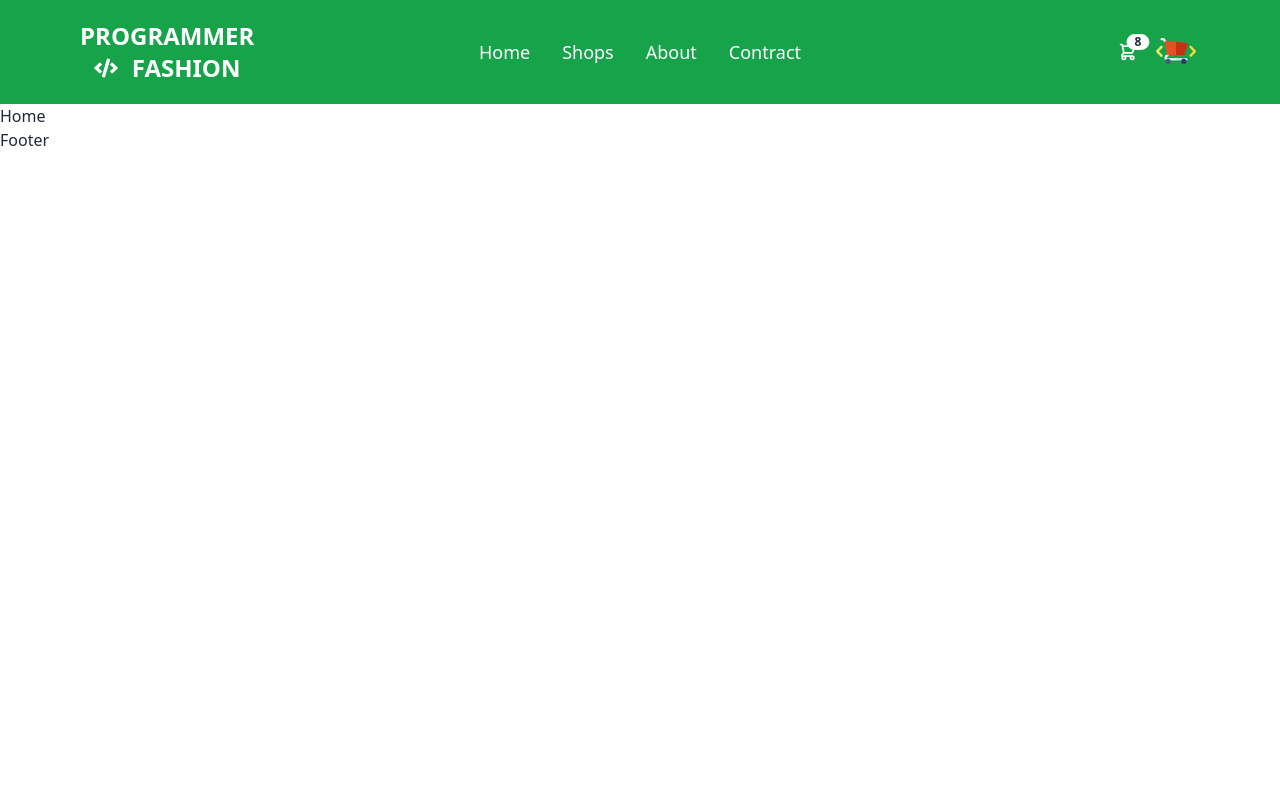
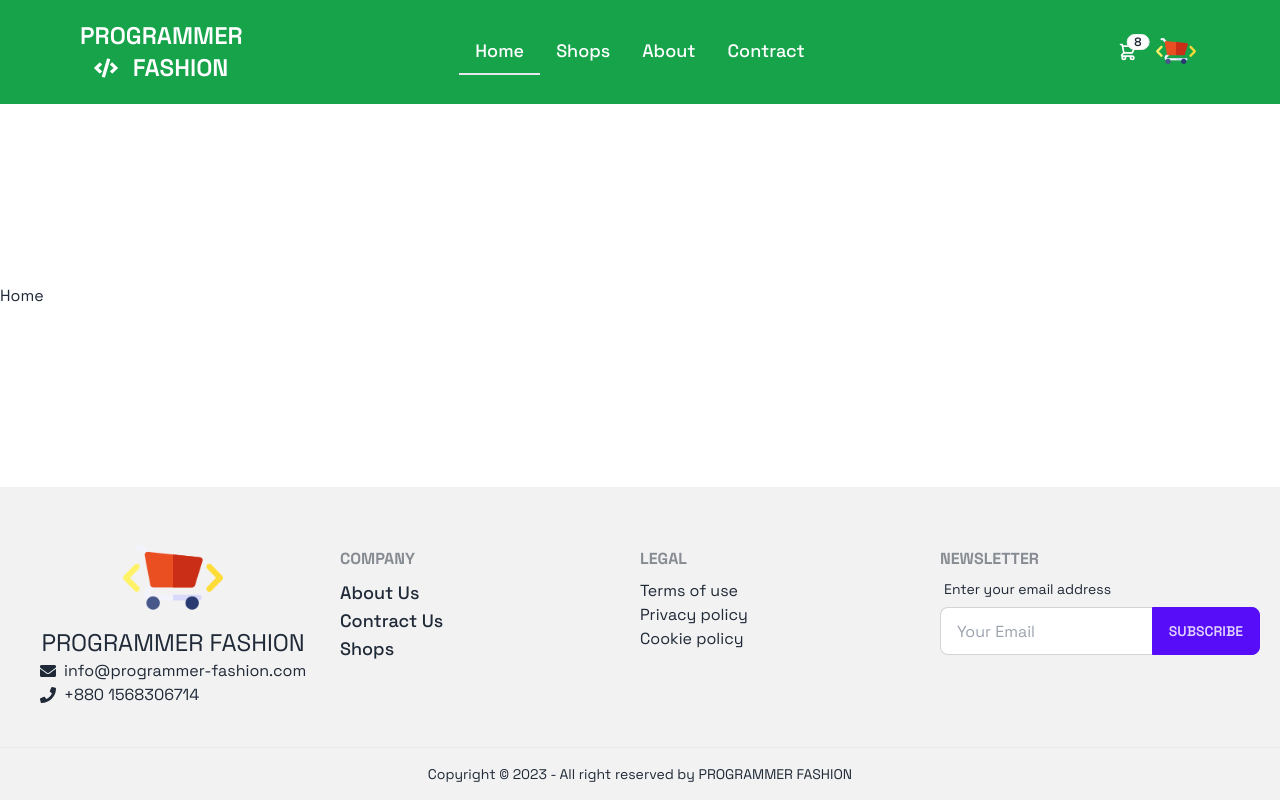
Before and after one commit to mfarhadattari/fashion-man-client, a React (Vite) app: page / in a window 1280 px wide. Built offline with nearby package versions, Linux system fonts and the light colour scheme.

Commit message:
Footer section complete

```diff
--- a/package.json
+++ b/package.json
@@ -10,10 +10,14 @@
     "preview": "vite preview"
   },
   "dependencies": {
+    "localforage": "^1.10.0",
+    "match-sorter": "^6.3.1",
+    "moment": "^2.29.4",
     "react": "^18.2.0",
     "react-dom": "^18.2.0",
     "react-icons": "^4.10.1",
-    "react-router-dom": "^6.14.1"
+    "react-router-dom": "^6.14.1",
+    "sort-by": "^1.2.0"
   },
   "devDependencies": {
     "@types/react": "^18.0.37",
--- a/src/components/NavLink.jsx
+++ b/src/components/NavLink.jsx
@@ -1,9 +1,13 @@
-import { Link } from "react-router-dom";
+import { Link, useLocation } from "react-router-dom";
 
 const NavLink = ({ to, children }) => {
+  const isActive = useLocation().pathname == to;
+  // console.log(isActive, useLocation().pathname);
   return (
     <li className="font-medium text-lg list-none">
-      <Link to={to}>{children}</Link>
+      <Link to={to} className={isActive ? "border-b-2 rounded-none" : ""}>
+        {children}
+      </Link>
     </li>
   );
 };
--- a/src/index.css
+++ b/src/index.css
@@ -1,3 +1,4 @@
+@import url('https://fonts.googleapis.com/css2?family=Poppins:wght@100;200;300;400;500;600;700;800;900&family=Space+Grotesk:wght@300;400;500;600;700&display=swap');
 @tailwind base;
 @tailwind components;
 @tailwind utilities;
--- a/src/layout/MainLayout.jsx
+++ b/src/layout/MainLayout.jsx
@@ -1,11 +1,12 @@
 import { Outlet } from "react-router-dom";
 import NavigationBar from "../pages/Public/Shared/NavigationBar";
+import Footer from "../pages/Public/Shared/Footer";
 const MainLayout = () => {
   return (
-    <div>
+    <div className="min-h-screen flex flex-col justify-between max-w-7xl mx-auto font-space-grotesk">
       <NavigationBar></NavigationBar>
       <Outlet></Outlet>
-      <footer>Footer</footer>
+      <Footer></Footer>
     </div>
   );
 };
--- /dev/null
+++ b/src/pages/Public/Shared/Footer.jsx
@@ -0,0 +1,65 @@
+import moment from "moment/moment";
+import { FaEnvelope, FaPhone } from "react-icons/fa";
+import NavLink from "../../../components/NavLink";
+
+const Footer = () => {
+  return (
+    <footer className="bg-base-200">
+      <div className="p-10 text-base-content grid grid-cols-1 md:grid-cols-2 space-y-5 lg:grid-cols-4 justify-between">
+        <div className="w-fit flex flex-col items-center">
+          <img src="/icon.png" className="h-[100px] w-[100px]" alt="" />
+          <h1 className="text-2xl">PROGRAMMER FASHION</h1>
+          <div>
+            <p className="flex gap-2 items-center text-base">
+              <FaEnvelope></FaEnvelope>info@programmer-fashion.com
+            </p>
+            <p className="flex gap-2 items-center text-base">
+              <FaPhone></FaPhone>+880 1568306714
+            </p>
+          </div>
+        </div>
+        <div className="flex flex-col">
+          <span className="footer-title">Company</span>
+          <NavLink to="/about">About Us</NavLink>
+          <NavLink to="/contract">Contract Us</NavLink>
+          <NavLink to="/shops">Shops</NavLink>
+        </div>
+        <div className="flex flex-col">
+          <span className="footer-title">Legal</span>
+          <a className="link link-hover">Terms of use</a>
+          <a className="link link-hover">Privacy policy</a>
+          <a className="link link-hover">Cookie policy</a>
+        </div>
+        <div>
+          <span className="footer-title">Newsletter</span>
+          <form
+            className="form-control w-80"
+            onSubmit={(e) => e.preventDefault()}
+          >
+            <label className="label">
+              <span className="label-text">Enter your email address</span>
+            </label>
+            <div className="relative">
+              <input
+                type="text"
+                placeholder="Your Email"
+                className="input input-bordered w-full pr-16"
+              />
+              <button className="btn btn-primary absolute top-0 right-0 rounded-l-none">
+                Subscribe
+              </button>
+            </div>
+          </form>
+        </div>
+      </div>
+      <div className="footer footer-center p-4 text-base-content border-t">
+        <p>
+          Copyright © {moment().format("YYYY")} - All right reserved by
+          PROGRAMMER FASHION
+        </p>
+      </div>
+    </footer>
+  );
+};
+
+export default Footer;
--- a/src/pages/Public/Shared/NavigationBar.jsx
+++ b/src/pages/Public/Shared/NavigationBar.jsx
@@ -24,6 +24,7 @@
 
 const NavigationBar = () => {
   const { isDark } = useTheme();
+  const user = true;
   return (
     <nav
       className={`navbar p-5 md:px-20 items-center ${
@@ -42,21 +43,27 @@
             } `}
           >
             {navOptions.map((option) => (
-              <NavLink key={option.path} to={option.path}>{option.name}</NavLink>
+              <NavLink key={option.path} to={option.path}>
+                {option.name}
+              </NavLink>
             ))}
           </ul>
         </div>
         <a className="text-2xl font-semibold uppercase ">
           <div className="flex flex-col">
             <h1>Programmer</h1>
-            <h1 className="flex justify-evenly items-center"><FaCode></FaCode>Fashion</h1>
+            <h1 className="flex justify-evenly items-center">
+              <FaCode></FaCode>Fashion
+            </h1>
           </div>
         </a>
       </div>
       <div className="navbar-center hidden lg:flex">
         <ul className="menu menu-horizontal px-1">
           {navOptions.map((option) => (
-            <NavLink key={option.path} to={option.path}>{option.name}</NavLink>
+            <NavLink key={option.path} to={option.path}>
+              {option.name}
+            </NavLink>
           ))}
         </ul>
       </div>
@@ -94,12 +101,21 @@
               isDark ? "bg-slate-800" : "bg-green-500"
             }`}
           >
-            <div className="flex justify-between items-center">
-              <NavLink to="/profile">Profile</NavLink>
-              <ThemeToggle></ThemeToggle>
-            </div>
-            <NavLink to="orders">Orders</NavLink>
-            <button className="btn">Log Out</button>
+            {user ? (
+              <>
+                <div className="flex justify-between items-center">
+                  <NavLink to="/profile">Profile</NavLink>
+                  <ThemeToggle></ThemeToggle>
+                </div>
+                <NavLink to="orders">Orders</NavLink>
+                <button className="btn btn-sm mt-3 w-fit">Log Out</button>
+              </>
+            ) : (
+              <div className="flex justify-between items-center">
+                <NavLink to="/profile">Login</NavLink>
+                <ThemeToggle></ThemeToggle>
+              </div>
+            )}
           </ul>
         </div>
       </div>
--- a/tailwind.config.js
+++ b/tailwind.config.js
@@ -2,7 +2,12 @@
 export default {
   content: ["./index.html", "./src/**/*.{js,ts,jsx,tsx}"],
   theme: {
-    extend: {},
+    extend: {
+      fontFamily: {
+        "space-grotesk": ["Space Grotesk", "sans-serif"],
+        poppins: ["Poppins", "sans-serif"],
+      },
+    },
   },
   plugins: [require("daisyui")],
   daisyui: {
```
Also changed, not shown: 1 other file (tests, documents, lock files or other folders).
